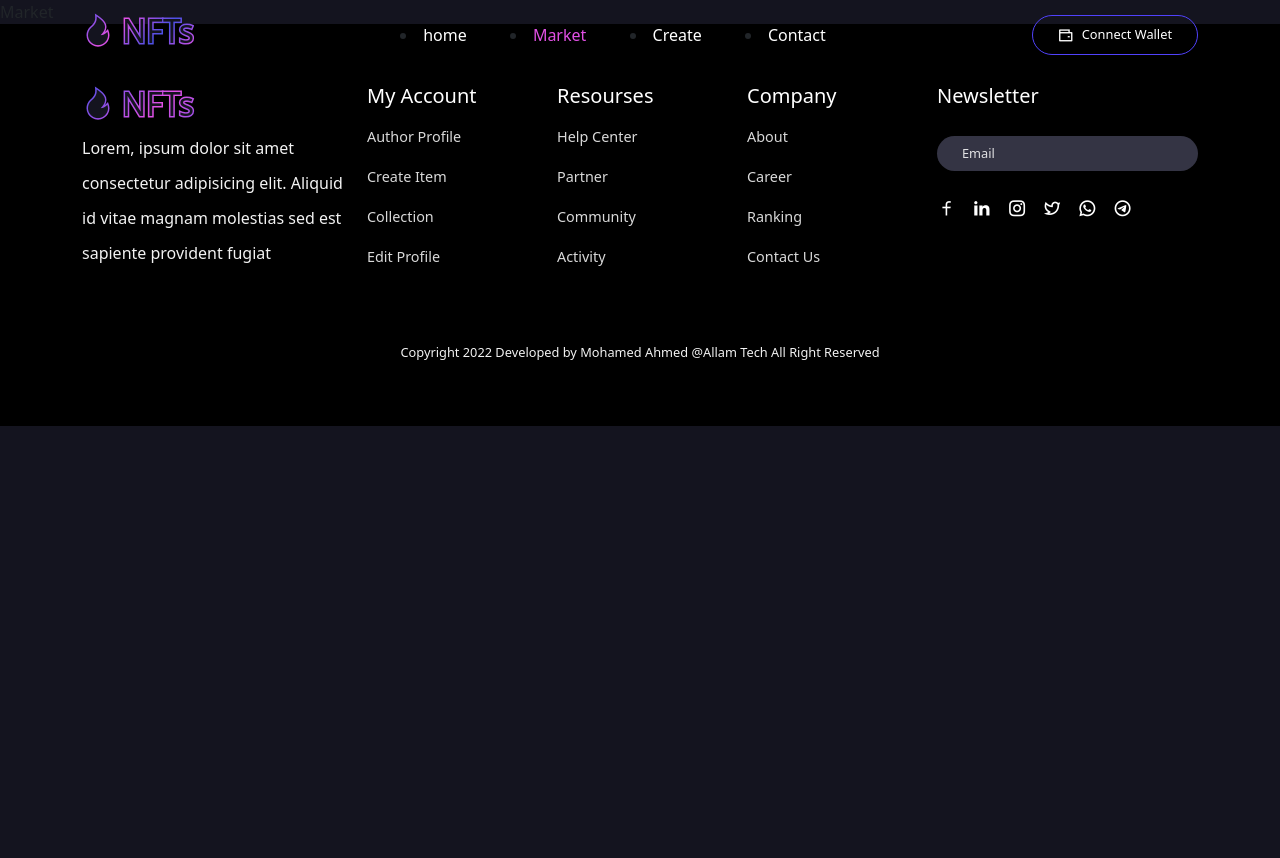
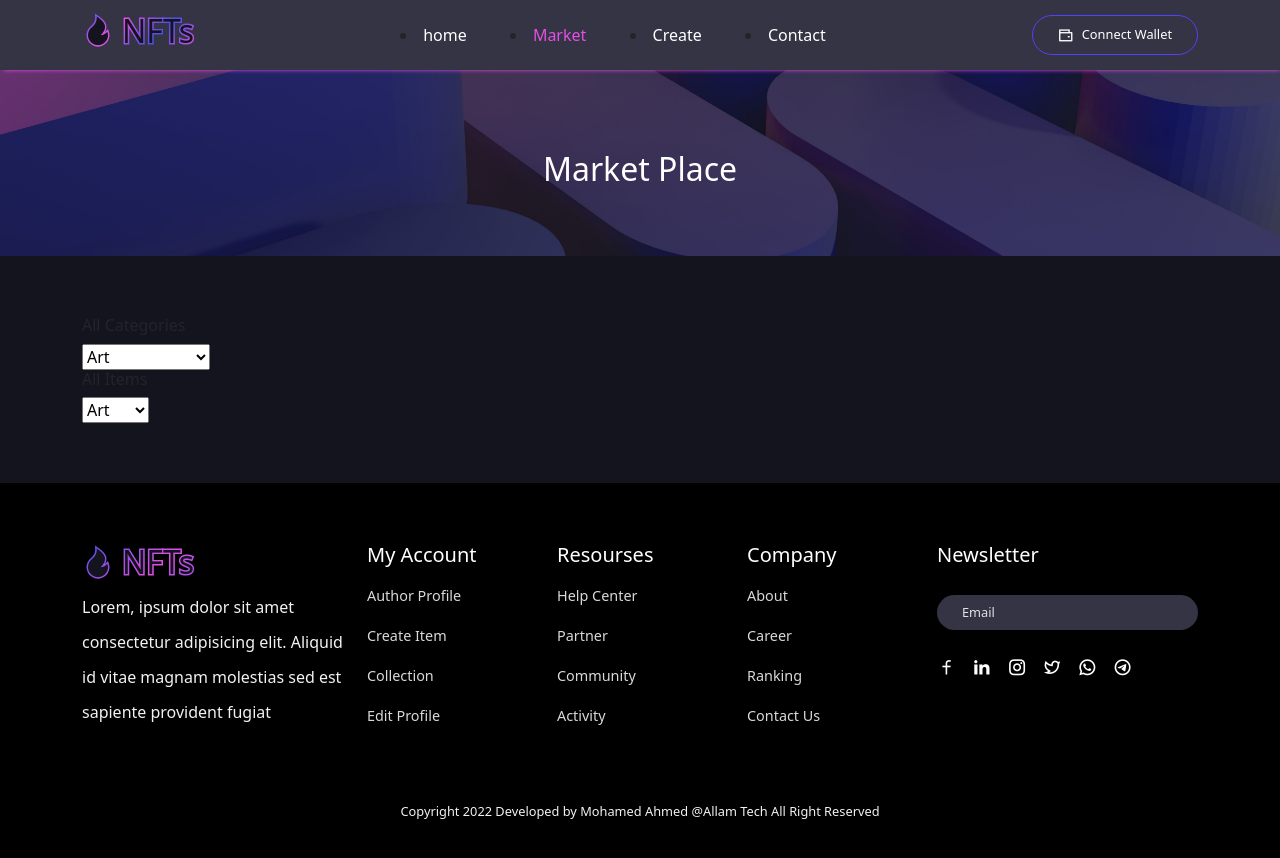
Before and after one commit to mohamdallam/5-nft-website-by-react, a React (Create React App) app: page /market in a window 1280 px wide. Shown: the top 858 px of the page. Before the commit the page ends 800 px from the top, so only its background shows below. Built offline with nearby package versions, Linux system fonts and the light colour scheme.

Commit message:
market-section

```diff
--- a/src/components/Header/Header.jsx
+++ b/src/components/Header/Header.jsx
@@ -27,9 +27,9 @@ const NAV__LINKS = [
 
 const Header = () => {
   // const headerRef = useRef(null);
-
   const menuRef = useRef(null);
 
+  // 1:38 min
   // useEffect(() => {
   //   window.addEventListener("scroll", () => {
   //     if (
@@ -50,7 +50,7 @@ const Header = () => {
   const toggleMenu = () => menuRef.current.classList.toggle("active__menu");
 
   return (
-    <header className="header">
+    <header className="header header__shrink ">
       <Container>
         <div className="navigation">
           {/* LOGO */}
--- /dev/null
+++ b/src/components/Ui/Common-section/CommonSection.jsx
@@ -0,0 +1,15 @@
+import "./common-section.css";
+import React from "react";
+import { Container } from "react-bootstrap";
+
+const CommonSection = ({ title }) => {
+  return (
+    <section className="common-section">
+      <Container className="text-center">
+        <h2>{title}</h2>
+      </Container>
+    </section>
+  );
+};
+
+export default CommonSection;
--- /dev/null
+++ b/src/components/Ui/Common-section/common-section.css
@@ -0,0 +1,11 @@
+.common-section {
+  background: url("../../../assets/images/bg.jpg");
+  background-position: center center;
+  background-repeat: no-repeat;
+  background-size: cover;
+  padding-top: 150px;
+}
+
+.common-section h2 {
+  color: #fff;
+}
--- a/src/pages/Market.jsx
+++ b/src/pages/Market.jsx
@@ -1,7 +1,48 @@
 import React from "react";
+import { Container, Row, Col } from "react-bootstrap";
+import CommonSection from "../components/Ui/Common-section/CommonSection";
 
 const Market = () => {
-  return <div>Market</div>;
+  return (
+    <>
+      <CommonSection title={"Market Place"} />
+
+      <section>
+        <Container>
+          <Row>
+            <Col lg="12">
+              <div className="market__product__filter">
+                <div className="filter__left">
+                  <div className="all__category__filter">
+                    <h6>All Categories</h6>
+                    <select>
+                      <option value="art">Art</option>
+                      <option value="music">music</option>
+                      <option value="domain-name">domain-name</option>
+                      <option value="virtual-world">virtual-world</option>
+                      <option value="trending-card">trending-card</option>
+                    </select>
+                  </div>
+
+                  <div className="all__item__filter">
+                    <h6>All Items</h6>
+                    <select>
+                      <option value="art">Art</option>
+                      <option value="music">music</option>
+                    </select>
+                  </div>
+                </div>
+
+                <div className="filter__right"></div>
+              </div>
+            </Col>
+          </Row>
+        </Container>
+      </section>
+    </>
+  );
 };
 
 export default Market;
+
+// 14 min
```
